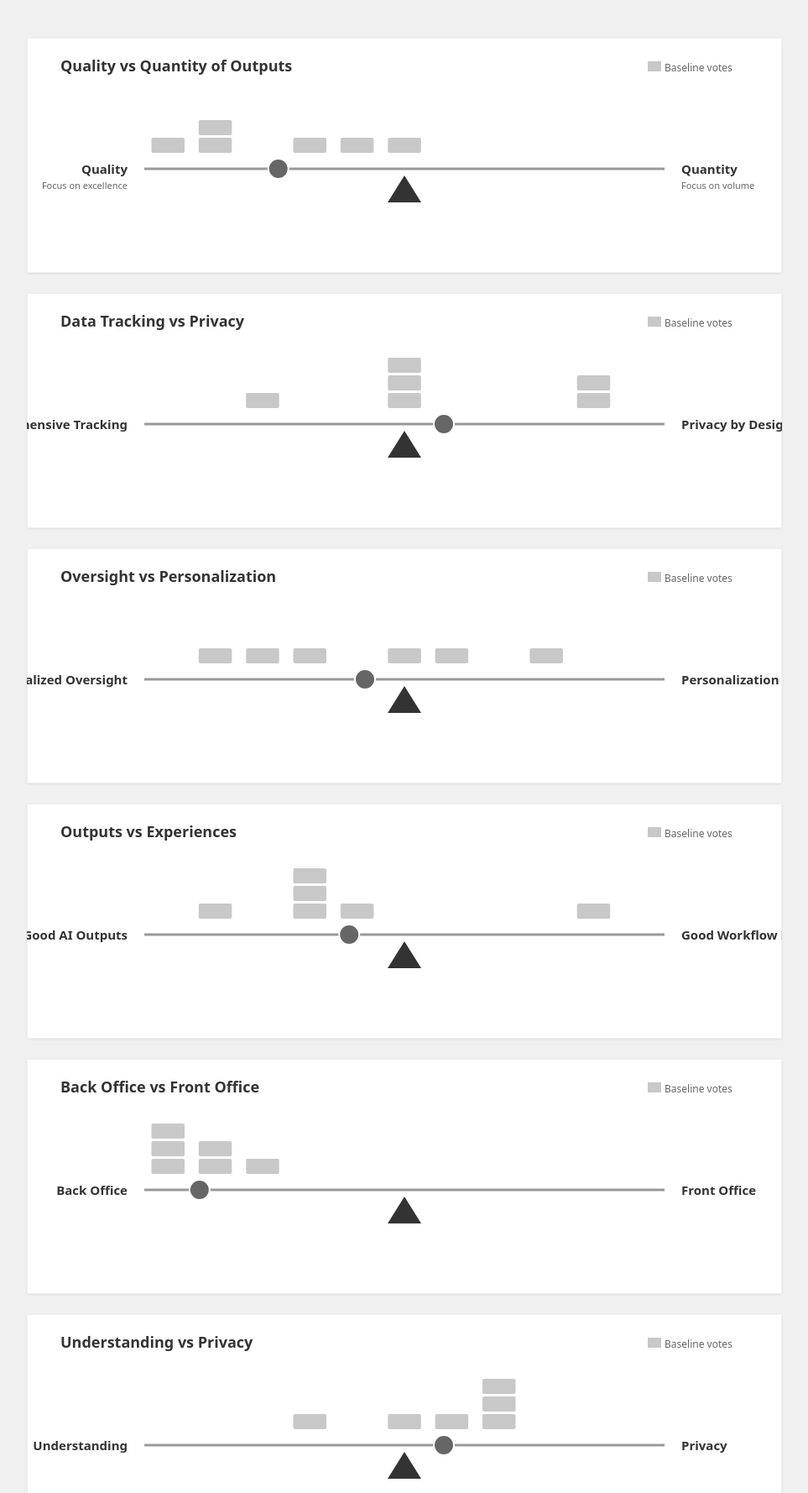
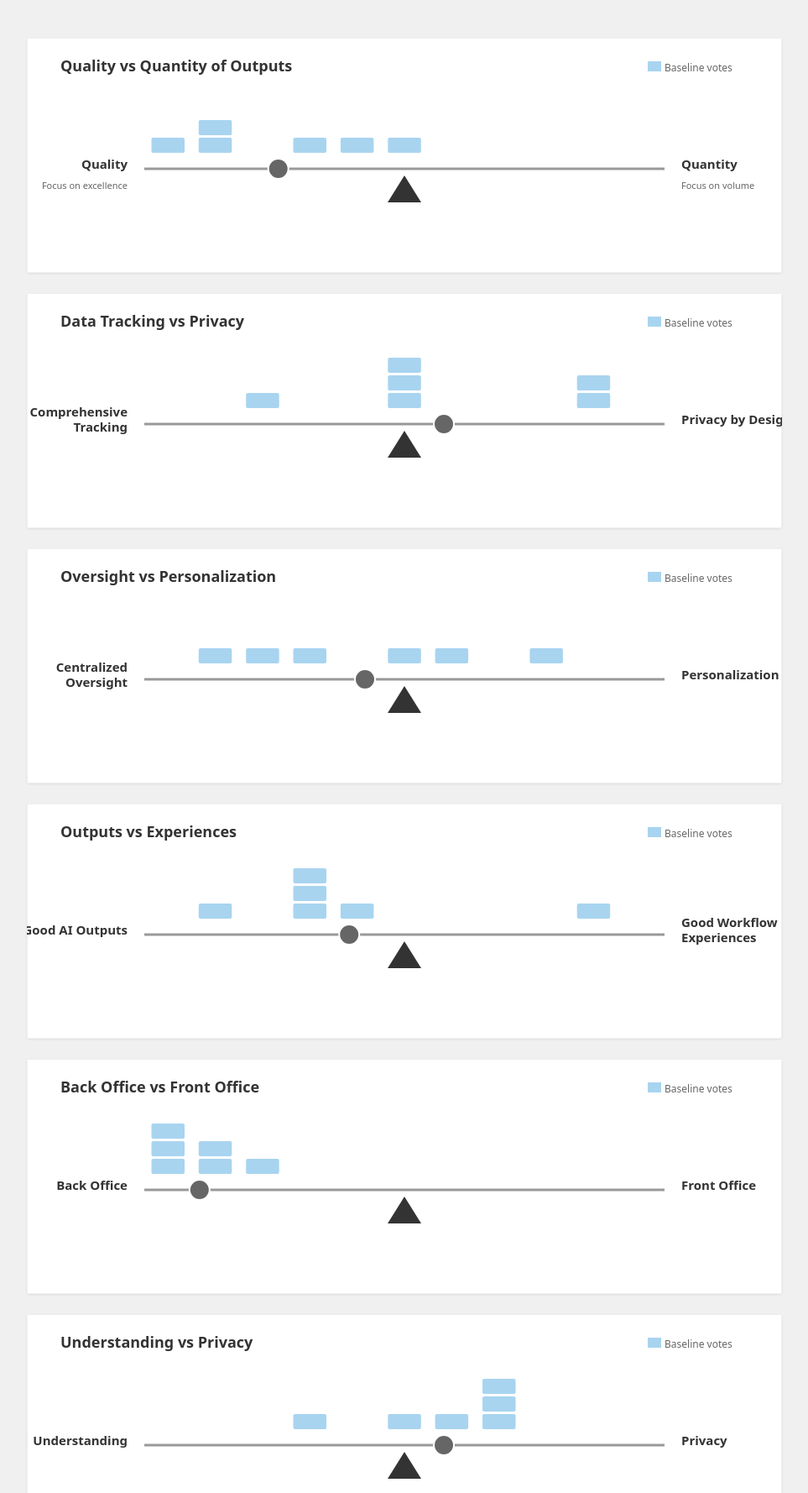
Before and after one commit to TUG-Work/intension-viewer, a plain HTML site: page public/index.html in a window 1280 px wide. Shown: the part 122-1900 px from the top of the page at 84% size, without its empty margins (152-1115 px from the left). Drawn offline with Linux system fonts and the light colour scheme.

Commit message:
Light blue votes, stacked aim labels

```diff
--- a/public/index.html
+++ b/public/index.html
@@ -78,7 +78,7 @@
   <text x="40" y="40" font-family="system-ui, -apple-system, sans-serif" font-size="18" font-weight="600" fill="#333333">Quality vs Quantity of Outputs</text>
 
   <!-- Legend -->
-  <rect x="740" y="28" width="16" height="12" fill="#c8c8c8"/>
+  <rect x="740" y="28" width="16" height="12" fill="#a8d4f0"/>
   <text x="760" y="40" font-family="system-ui" font-size="12" fill="#666666">Baseline votes</text>
 
   <!-- Continuum line -->
@@ -86,19 +86,19 @@
 
   <!-- Center fulcrum triangle -->
   <polygon points="450,164 430,196 470,196" fill="#333333" />
-  <rect x="148.5" y="119.0" width="39.5" height="18" fill="#c8c8c8" rx="2"/>
-  <rect x="204.8" y="119.0" width="39.5" height="18" fill="#c8c8c8" rx="2"/>
-  <rect x="204.8" y="98.0" width="39.5" height="18" fill="#c8c8c8" rx="2"/>
-  <rect x="317.5" y="119.0" width="39.5" height="18" fill="#c8c8c8" rx="2"/>
-  <rect x="373.9" y="119.0" width="39.5" height="18" fill="#c8c8c8" rx="2"/>
-  <rect x="430.3" y="119.0" width="39.5" height="18" fill="#c8c8c8" rx="2"/>
+  <rect x="148.5" y="119.0" width="39.5" height="18" fill="#a8d4f0" rx="2"/>
+  <rect x="204.8" y="119.0" width="39.5" height="18" fill="#a8d4f0" rx="2"/>
+  <rect x="204.8" y="98.0" width="39.5" height="18" fill="#a8d4f0" rx="2"/>
+  <rect x="317.5" y="119.0" width="39.5" height="18" fill="#a8d4f0" rx="2"/>
+  <rect x="373.9" y="119.0" width="39.5" height="18" fill="#a8d4f0" rx="2"/>
+  <rect x="430.3" y="119.0" width="39.5" height="18" fill="#a8d4f0" rx="2"/>
 
   <!-- Baseline average -->
   <circle cx="299.7" cy="156" r="12" fill="#666666" stroke="#fff" stroke-width="2"/>
-
-  <!-- Aim labels -->
-  <text x="120" y="162.0" text-anchor="end" font-family="system-ui, -apple-system, sans-serif" font-size="15" font-weight="600" fill="#333333">Quality</text>
-  <text x="780" y="162.0" text-anchor="start" font-family="system-ui, -apple-system, sans-serif" font-size="15" font-weight="600" fill="#333333">Quantity</text>
+  <!-- Left aim label -->
+  <text x="120" y="156.0" text-anchor="end" font-family="system-ui, -apple-system, sans-serif" font-size="15" font-weight="600" fill="#333333">Quality</text>
+  <!-- Right aim label -->
+  <text x="780" y="156.0" text-anchor="start" font-family="system-ui, -apple-system, sans-serif" font-size="15" font-weight="600" fill="#333333">Quantity</text>
   <text x="120" y="180.0" text-anchor="end" font-family="system-ui" font-size="11" fill="#666666">Focus on excellence</text>
   <text x="780" y="180.0" text-anchor="start" font-family="system-ui" font-size="11" fill="#666666">Focus on volume</text>
 </svg>
@@ -112,7 +112,7 @@
   <text x="40" y="40" font-family="system-ui, -apple-system, sans-serif" font-size="18" font-weight="600" fill="#333333">Data Tracking vs Privacy</text>
 
   <!-- Legend -->
-  <rect x="740" y="28" width="16" height="12" fill="#c8c8c8"/>
+  <rect x="740" y="28" width="16" height="12" fill="#a8d4f0"/>
   <text x="760" y="40" font-family="system-ui" font-size="12" fill="#666666">Baseline votes</text>
 
   <!-- Continuum line -->
@@ -120,19 +120,20 @@
 
   <!-- Center fulcrum triangle -->
   <polygon points="450,164 430,196 470,196" fill="#333333" />
-  <rect x="261.2" y="119.0" width="39.5" height="18" fill="#c8c8c8" rx="2"/>
-  <rect x="430.3" y="119.0" width="39.5" height="18" fill="#c8c8c8" rx="2"/>
-  <rect x="430.3" y="98.0" width="39.5" height="18" fill="#c8c8c8" rx="2"/>
-  <rect x="430.3" y="77.0" width="39.5" height="18" fill="#c8c8c8" rx="2"/>
-  <rect x="655.7" y="119.0" width="39.5" height="18" fill="#c8c8c8" rx="2"/>
-  <rect x="655.7" y="98.0" width="39.5" height="18" fill="#c8c8c8" rx="2"/>
+  <rect x="261.2" y="119.0" width="39.5" height="18" fill="#a8d4f0" rx="2"/>
+  <rect x="430.3" y="119.0" width="39.5" height="18" fill="#a8d4f0" rx="2"/>
+  <rect x="430.3" y="98.0" width="39.5" height="18" fill="#a8d4f0" rx="2"/>
+  <rect x="430.3" y="77.0" width="39.5" height="18" fill="#a8d4f0" rx="2"/>
+  <rect x="655.7" y="119.0" width="39.5" height="18" fill="#a8d4f0" rx="2"/>
+  <rect x="655.7" y="98.0" width="39.5" height="18" fill="#a8d4f0" rx="2"/>
 
   <!-- Baseline average -->
   <circle cx="497.0" cy="156" r="12" fill="#666666" stroke="#fff" stroke-width="2"/>
-
-  <!-- Aim labels -->
-  <text x="120" y="162.0" text-anchor="end" font-family="system-ui, -apple-system, sans-serif" font-size="15" font-weight="600" fill="#333333">Comprehensive Tracking</text>
-  <text x="780" y="162.0" text-anchor="start" font-family="system-ui, -apple-system, sans-serif" font-size="15" font-weight="600" fill="#333333">Privacy by Design</text>
+  <!-- Left aim label -->
+  <text x="120" y="147.0" text-anchor="end" font-family="system-ui, -apple-system, sans-serif" font-size="15" font-weight="600" fill="#333333">Comprehensive</text>
+  <text x="120" y="165.0" text-anchor="end" font-family="system-ui, -apple-system, sans-serif" font-size="15" font-weight="600" fill="#333333">Tracking</text>
+  <!-- Right aim label -->
+  <text x="780" y="156.0" text-anchor="start" font-family="system-ui, -apple-system, sans-serif" font-size="15" font-weight="600" fill="#333333">Privacy by Design</text>
 </svg>
   </div>
   <div class="continuum">
@@ -144,7 +145,7 @@
   <text x="40" y="40" font-family="system-ui, -apple-system, sans-serif" font-size="18" font-weight="600" fill="#333333">Oversight vs Personalization</text>
 
   <!-- Legend -->
-  <rect x="740" y="28" width="16" height="12" fill="#c8c8c8"/>
+  <rect x="740" y="28" width="16" height="12" fill="#a8d4f0"/>
   <text x="760" y="40" font-family="system-ui" font-size="12" fill="#666666">Baseline votes</text>
 
   <!-- Continuum line -->
@@ -152,19 +153,20 @@
 
   <!-- Center fulcrum triangle -->
   <polygon points="450,164 430,196 470,196" fill="#333333" />
-  <rect x="204.8" y="119.0" width="39.5" height="18" fill="#c8c8c8" rx="2"/>
-  <rect x="261.2" y="119.0" width="39.5" height="18" fill="#c8c8c8" rx="2"/>
-  <rect x="317.5" y="119.0" width="39.5" height="18" fill="#c8c8c8" rx="2"/>
-  <rect x="430.3" y="119.0" width="39.5" height="18" fill="#c8c8c8" rx="2"/>
-  <rect x="486.6" y="119.0" width="39.5" height="18" fill="#c8c8c8" rx="2"/>
-  <rect x="599.4" y="119.0" width="39.5" height="18" fill="#c8c8c8" rx="2"/>
+  <rect x="204.8" y="119.0" width="39.5" height="18" fill="#a8d4f0" rx="2"/>
+  <rect x="261.2" y="119.0" width="39.5" height="18" fill="#a8d4f0" rx="2"/>
+  <rect x="317.5" y="119.0" width="39.5" height="18" fill="#a8d4f0" rx="2"/>
+  <rect x="430.3" y="119.0" width="39.5" height="18" fill="#a8d4f0" rx="2"/>
+  <rect x="486.6" y="119.0" width="39.5" height="18" fill="#a8d4f0" rx="2"/>
+  <rect x="599.4" y="119.0" width="39.5" height="18" fill="#a8d4f0" rx="2"/>
 
   <!-- Baseline average -->
   <circle cx="403.0" cy="156" r="12" fill="#666666" stroke="#fff" stroke-width="2"/>
-
-  <!-- Aim labels -->
-  <text x="120" y="162.0" text-anchor="end" font-family="system-ui, -apple-system, sans-serif" font-size="15" font-weight="600" fill="#333333">Centralized Oversight</text>
-  <text x="780" y="162.0" text-anchor="start" font-family="system-ui, -apple-system, sans-serif" font-size="15" font-weight="600" fill="#333333">Personalization</text>
+  <!-- Left aim label -->
+  <text x="120" y="147.0" text-anchor="end" font-family="system-ui, -apple-system, sans-serif" font-size="15" font-weight="600" fill="#333333">Centralized</text>
+  <text x="120" y="165.0" text-anchor="end" font-family="system-ui, -apple-system, sans-serif" font-size="15" font-weight="600" fill="#333333">Oversight</text>
+  <!-- Right aim label -->
+  <text x="780" y="156.0" text-anchor="start" font-family="system-ui, -apple-system, sans-serif" font-size="15" font-weight="600" fill="#333333">Personalization</text>
 </svg>
   </div>
   <div class="continuum">
@@ -176,7 +178,7 @@
   <text x="40" y="40" font-family="system-ui, -apple-system, sans-serif" font-size="18" font-weight="600" fill="#333333">Outputs vs Experiences</text>
 
   <!-- Legend -->
-  <rect x="740" y="28" width="16" height="12" fill="#c8c8c8"/>
+  <rect x="740" y="28" width="16" height="12" fill="#a8d4f0"/>
   <text x="760" y="40" font-family="system-ui" font-size="12" fill="#666666">Baseline votes</text>
 
   <!-- Continuum line -->
@@ -184,19 +186,20 @@
 
   <!-- Center fulcrum triangle -->
   <polygon points="450,164 430,196 470,196" fill="#333333" />
-  <rect x="204.8" y="119.0" width="39.5" height="18" fill="#c8c8c8" rx="2"/>
-  <rect x="317.5" y="119.0" width="39.5" height="18" fill="#c8c8c8" rx="2"/>
-  <rect x="317.5" y="98.0" width="39.5" height="18" fill="#c8c8c8" rx="2"/>
-  <rect x="317.5" y="77.0" width="39.5" height="18" fill="#c8c8c8" rx="2"/>
-  <rect x="373.9" y="119.0" width="39.5" height="18" fill="#c8c8c8" rx="2"/>
-  <rect x="655.7" y="119.0" width="39.5" height="18" fill="#c8c8c8" rx="2"/>
+  <rect x="204.8" y="119.0" width="39.5" height="18" fill="#a8d4f0" rx="2"/>
+  <rect x="317.5" y="119.0" width="39.5" height="18" fill="#a8d4f0" rx="2"/>
+  <rect x="317.5" y="98.0" width="39.5" height="18" fill="#a8d4f0" rx="2"/>
+  <rect x="317.5" y="77.0" width="39.5" height="18" fill="#a8d4f0" rx="2"/>
+  <rect x="373.9" y="119.0" width="39.5" height="18" fill="#a8d4f0" rx="2"/>
+  <rect x="655.7" y="119.0" width="39.5" height="18" fill="#a8d4f0" rx="2"/>
 
   <!-- Baseline average -->
   <circle cx="384.2" cy="156" r="12" fill="#666666" stroke="#fff" stroke-width="2"/>
-
-  <!-- Aim labels -->
-  <text x="120" y="162.0" text-anchor="end" font-family="system-ui, -apple-system, sans-serif" font-size="15" font-weight="600" fill="#333333">Good AI Outputs</text>
-  <text x="780" y="162.0" text-anchor="start" font-family="system-ui, -apple-system, sans-serif" font-size="15" font-weight="600" fill="#333333">Good Workflow Experiences</text>
+  <!-- Left aim label -->
+  <text x="120" y="156.0" text-anchor="end" font-family="system-ui, -apple-system, sans-serif" font-size="15" font-weight="600" fill="#333333">Good AI Outputs</text>
+  <!-- Right aim label -->
+  <text x="780" y="147.0" text-anchor="start" font-family="system-ui, -apple-system, sans-serif" font-size="15" font-weight="600" fill="#333333">Good Workflow</text>
+  <text x="780" y="165.0" text-anchor="start" font-family="system-ui, -apple-system, sans-serif" font-size="15" font-weight="600" fill="#333333">Experiences</text>
 </svg>
   </div>
   <div class="continuum">
@@ -208,7 +211,7 @@
   <text x="40" y="40" font-family="system-ui, -apple-system, sans-serif" font-size="18" font-weight="600" fill="#333333">Back Office vs Front Office</text>
 
   <!-- Legend -->
-  <rect x="740" y="28" width="16" height="12" fill="#c8c8c8"/>
+  <rect x="740" y="28" width="16" height="12" fill="#a8d4f0"/>
   <text x="760" y="40" font-family="system-ui" font-size="12" fill="#666666">Baseline votes</text>
 
   <!-- Continuum line -->
@@ -216,19 +219,19 @@
 
   <!-- Center fulcrum triangle -->
   <polygon points="450,164 430,196 470,196" fill="#333333" />
-  <rect x="148.5" y="119.0" width="39.5" height="18" fill="#c8c8c8" rx="2"/>
-  <rect x="148.5" y="98.0" width="39.5" height="18" fill="#c8c8c8" rx="2"/>
-  <rect x="148.5" y="77.0" width="39.5" height="18" fill="#c8c8c8" rx="2"/>
-  <rect x="204.8" y="119.0" width="39.5" height="18" fill="#c8c8c8" rx="2"/>
-  <rect x="204.8" y="98.0" width="39.5" height="18" fill="#c8c8c8" rx="2"/>
-  <rect x="261.2" y="119.0" width="39.5" height="18" fill="#c8c8c8" rx="2"/>
+  <rect x="148.5" y="119.0" width="39.5" height="18" fill="#a8d4f0" rx="2"/>
+  <rect x="148.5" y="98.0" width="39.5" height="18" fill="#a8d4f0" rx="2"/>
+  <rect x="148.5" y="77.0" width="39.5" height="18" fill="#a8d4f0" rx="2"/>
+  <rect x="204.8" y="119.0" width="39.5" height="18" fill="#a8d4f0" rx="2"/>
+  <rect x="204.8" y="98.0" width="39.5" height="18" fill="#a8d4f0" rx="2"/>
+  <rect x="261.2" y="119.0" width="39.5" height="18" fill="#a8d4f0" rx="2"/>
 
   <!-- Baseline average -->
   <circle cx="205.8" cy="156" r="12" fill="#666666" stroke="#fff" stroke-width="2"/>
-
-  <!-- Aim labels -->
-  <text x="120" y="162.0" text-anchor="end" font-family="system-ui, -apple-system, sans-serif" font-size="15" font-weight="600" fill="#333333">Back Office</text>
-  <text x="780" y="162.0" text-anchor="start" font-family="system-ui, -apple-system, sans-serif" font-size="15" font-weight="600" fill="#333333">Front Office</text>
+  <!-- Left aim label -->
+  <text x="120" y="156.0" text-anchor="end" font-family="system-ui, -apple-system, sans-serif" font-size="15" font-weight="600" fill="#333333">Back Office</text>
+  <!-- Right aim label -->
+  <text x="780" y="156.0" text-anchor="start" font-family="system-ui, -apple-system, sans-serif" font-size="15" font-weight="600" fill="#333333">Front Office</text>
 </svg>
   </div>
   <div class="continuum">
@@ -240,7 +243,7 @@
   <text x="40" y="40" font-family="system-ui, -apple-system, sans-serif" font-size="18" font-weight="600" fill="#333333">Understanding vs Privacy</text>
 
   <!-- Legend -->
-  <rect x="740" y="28" width="16" height="12" fill="#c8c8c8"/>
+  <rect x="740" y="28" width="16" height="12" fill="#a8d4f0"/>
   <text x="760" y="40" font-family="system-ui" font-size="12" fill="#666666">Baseline votes</text>
 
   <!-- Continuum line -->
@@ -248,19 +251,19 @@
 
   <!-- Center fulcrum triangle -->
   <polygon points="450,164 430,196 470,196" fill="#333333" />
-  <rect x="317.5" y="119.0" width="39.5" height="18" fill="#c8c8c8" rx="2"/>
-  <rect x="430.3" y="119.0" width="39.5" height="18" fill="#c8c8c8" rx="2"/>
-  <rect x="486.6" y="119.0" width="39.5" height="18" fill="#c8c8c8" rx="2"/>
-  <rect x="543.0" y="119.0" width="39.5" height="18" fill="#c8c8c8" rx="2"/>
-  <rect x="543.0" y="98.0" width="39.5" height="18" fill="#c8c8c8" rx="2"/>
-  <rect x="543.0" y="77.0" width="39.5" height="18" fill="#c8c8c8" rx="2"/>
+  <rect x="317.5" y="119.0" width="39.5" height="18" fill="#a8d4f0" rx="2"/>
+  <rect x="430.3" y="119.0" width="39.5" height="18" fill="#a8d4f0" rx="2"/>
+  <rect x="486.6" y="119.0" width="39.5" height="18" fill="#a8d4f0" rx="2"/>
+  <rect x="543.0" y="119.0" width="39.5" height="18" fill="#a8d4f0" rx="2"/>
+  <rect x="543.0" y="98.0" width="39.5" height="18" fill="#a8d4f0" rx="2"/>
+  <rect x="543.0" y="77.0" width="39.5" height="18" fill="#a8d4f0" rx="2"/>
 
   <!-- Baseline average -->
   <circle cx="497.0" cy="156" r="12" fill="#666666" stroke="#fff" stroke-width="2"/>
-
-  <!-- Aim labels -->
-  <text x="120" y="162.0" text-anchor="end" font-family="system-ui, -apple-system, sans-serif" font-size="15" font-weight="600" fill="#333333">Understanding</text>
-  <text x="780" y="162.0" text-anchor="start" font-family="system-ui, -apple-system, sans-serif" font-size="15" font-weight="600" fill="#333333">Privacy</text>
+  <!-- Left aim label -->
+  <text x="120" y="156.0" text-anchor="end" font-family="system-ui, -apple-system, sans-serif" font-size="15" font-weight="600" fill="#333333">Understanding</text>
+  <!-- Right aim label -->
+  <text x="780" y="156.0" text-anchor="start" font-family="system-ui, -apple-system, sans-serif" font-size="15" font-weight="600" fill="#333333">Privacy</text>
 </svg>
   </div>
   <div class="continuum">
@@ -272,7 +275,7 @@
   <text x="40" y="40" font-family="system-ui, -apple-system, sans-serif" font-size="18" font-weight="600" fill="#333333">Responsive vs Inclusive Governance</text>
 
   <!-- Legend -->
-  <rect x="740" y="28" width="16" height="12" fill="#c8c8c8"/>
+  <rect x="740" y="28" width="16" height="12" fill="#a8d4f0"/>
   <text x="760" y="40" font-family="system-ui" font-size="12" fill="#666666">Baseline votes</text>
 
   <!-- Continuum line -->
@@ -280,19 +283,19 @@
 
   <!-- Center fulcrum triangle -->
   <polygon points="450,164 430,196 470,196" fill="#333333" />
-  <rect x="261.2" y="119.0" width="39.5" height="18" fill="#c8c8c8" rx="2"/>
-  <rect x="317.5" y="119.0" width="39.5" height="18" fill="#c8c8c8" rx="2"/>
-  <rect x="373.9" y="119.0" width="39.5" height="18" fill="#c8c8c8" rx="2"/>
-  <rect x="373.9" y="98.0" width="39.5" height="18" fill="#c8c8c8" rx="2"/>
-  <rect x="486.6" y="119.0" width="39.5" height="18" fill="#c8c8c8" rx="2"/>
-  <rect x="543.0" y="119.0" width="39.5" height="18" fill="#c8c8c8" rx="2"/>
+  <rect x="261.2" y="119.0" width="39.5" height="18" fill="#a8d4f0" rx="2"/>
+  <rect x="317.5" y="119.0" width="39.5" height="18" fill="#a8d4f0" rx="2"/>
+  <rect x="373.9" y="119.0" width="39.5" height="18" fill="#a8d4f0" rx="2"/>
+  <rect x="373.9" y="98.0" width="39.5" height="18" fill="#a8d4f0" rx="2"/>
+  <rect x="486.6" y="119.0" width="39.5" height="18" fill="#a8d4f0" rx="2"/>
+  <rect x="543.0" y="119.0" width="39.5" height="18" fill="#a8d4f0" rx="2"/>
 
   <!-- Baseline average -->
   <circle cx="412.4" cy="156" r="12" fill="#666666" stroke="#fff" stroke-width="2"/>
-
-  <!-- Aim labels -->
-  <text x="120" y="162.0" text-anchor="end" font-family="system-ui, -apple-system, sans-serif" font-size="15" font-weight="600" fill="#333333">Quick Response</text>
-  <text x="780" y="162.0" text-anchor="start" font-family="system-ui, -apple-system, sans-serif" font-size="15" font-weight="600" fill="#333333">Inclusive Process</text>
+  <!-- Left aim label -->
+  <text x="120" y="156.0" text-anchor="end" font-family="system-ui, -apple-system, sans-serif" font-size="15" font-weight="600" fill="#333333">Quick Response</text>
+  <!-- Right aim label -->
+  <text x="780" y="156.0" text-anchor="start" font-family="system-ui, -apple-system, sans-serif" font-size="15" font-weight="600" fill="#333333">Inclusive Process</text>
 </svg>
   </div>
 
```
Also changed, not shown: 1 other file.
